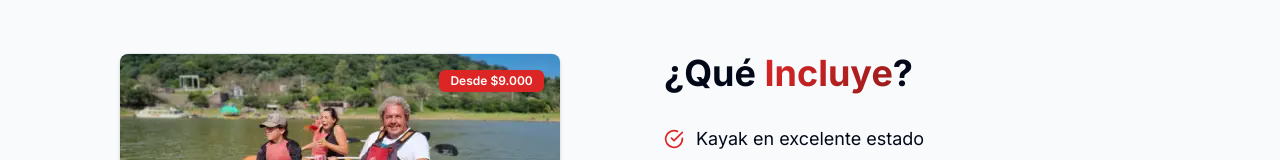
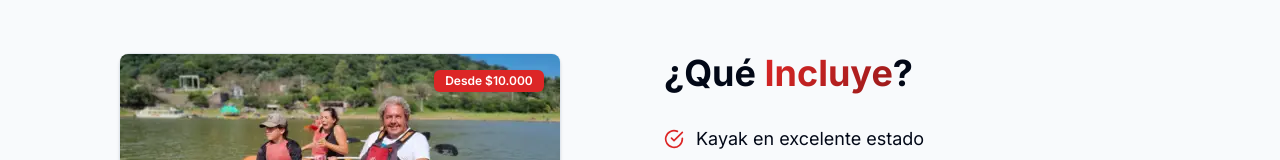
Before and after one commit to joaquin-fuentes/tkc2025, a Next.js app: page /servicios/alquiler-kayaks in a window 1280 px wide. Shown: the part 271-431 px from the top of the page. Built offline with nearby package versions, Linux system fonts and the light colour scheme.

Commit message:
actualice precio de alquiler de kayak

```diff
--- a/app/servicios/alquiler-kayaks/page.tsx
+++ b/app/servicios/alquiler-kayaks/page.tsx
@@ -59,7 +59,7 @@ export default function AlquilerKayaksPage() {
                     className="w-full h-48 object-cover rounded-t-lg"
                   />
                   <Badge className="absolute top-4 right-4 bg-primary">
-                    Desde $9.000
+                    Desde $10.000
                   </Badge>
                 </div>
               </CardHeader>
```
